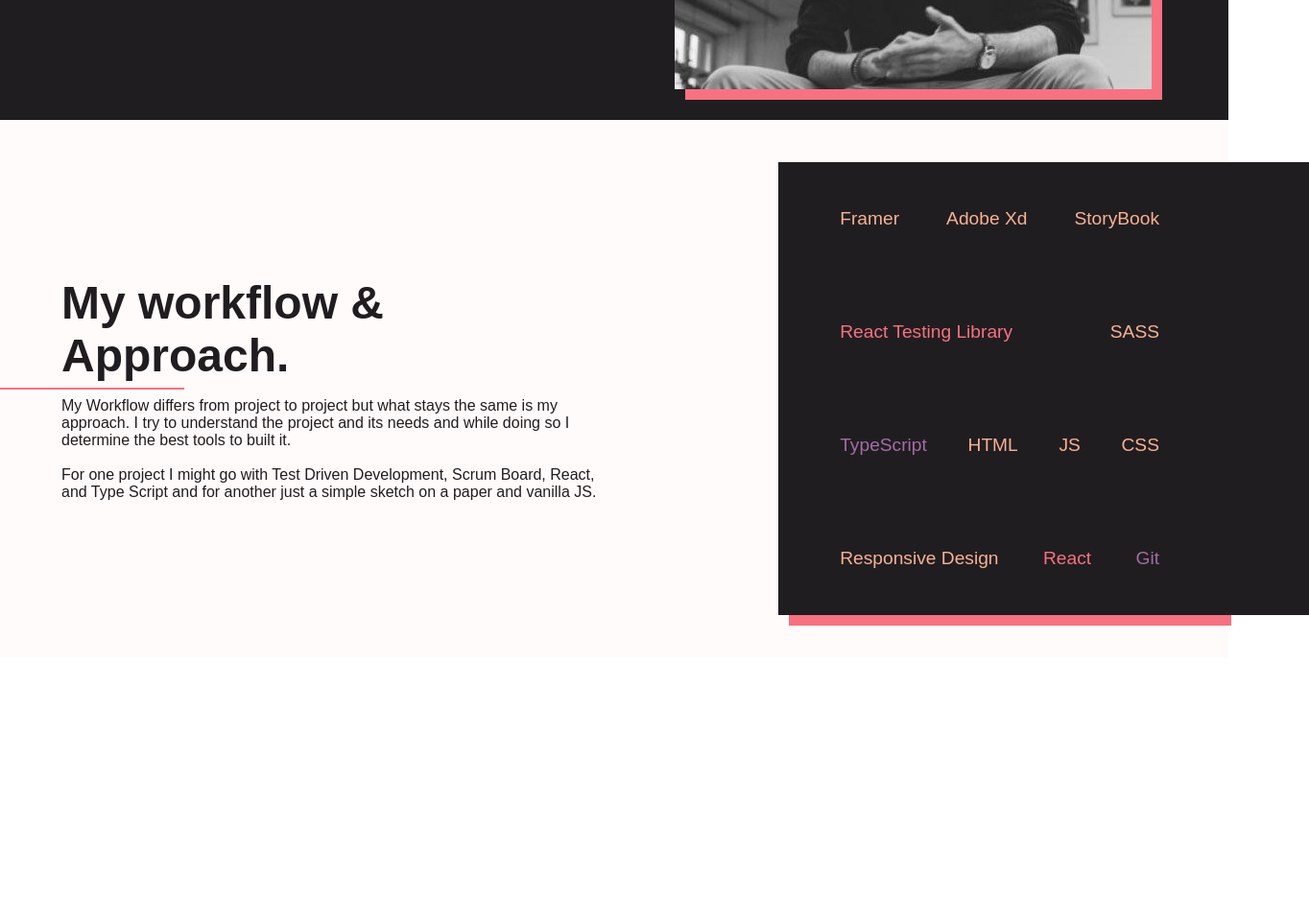
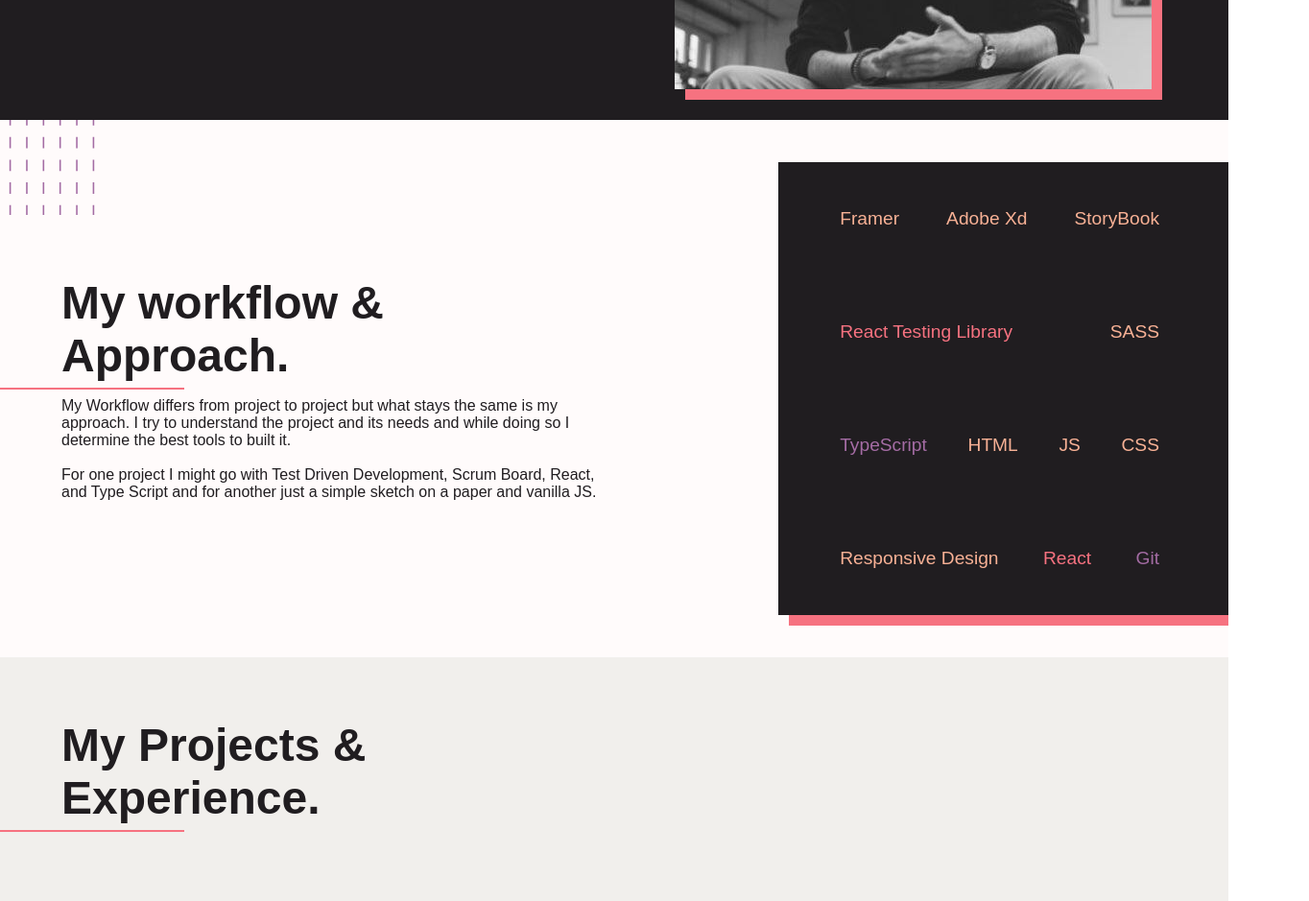
Before and after one commit to barbodGarsha/Portfolio-v2, a plain HTML site: page index.html in a window 1280 px wide. Shown: the part 500-1439 px from the top of the page at 96% size, 1364 px wide, since content can reach past the window. Before the commit the page ends 1185 px from the top, so only its background shows below. Drawn offline with Linux system fonts and the light colour scheme.

Commit message:
added some details + added the project section

```diff
--- a/index.html
+++ b/index.html
@@ -32,7 +32,7 @@
                 <div class="hero__design__img-container">
                     <img src="/images/profile.jpg" alt="My Photo" class="hero__design__img">
                     <div class="hero__design__img-shadow"></div>
-                    <img src="/images/hero-design-lines.svg" alt="" class="hero__design-lines">
+                    <img src="/images/design-lines.svg" alt="" class="hero__design-lines">
                 </div>
             </div>
         </div>
@@ -40,6 +40,7 @@
 
     <section class="workflow">
         <div class="workflow__container">
+            <img src="/images/design-lines.svg" alt="" class="workflow__design-lines">
             <div class="workflow__content">
                 <div class="title title--primary-var">
                     <p class="title__txt">My workflow &<br> Approach.</p>
@@ -80,5 +81,14 @@
             </div>
         </div>
     </section>
+
+    <section class="projects">
+        <div class="projects__container">
+            <div class="title title--primary-var">
+                <p class="title__txt">My Projects &<br> Experience.</p>
+                <div class="title__underline"></div>
+            </div>
+        </div>
+    </section>
 </body>
 </html>
--- a/styles/main.scss
+++ b/styles/main.scss
@@ -147,9 +147,11 @@ li {
 
 
 .workflow {
+    overflow: hidden;
     background-color: $c-neutral-500;
 
     .workflow__container {
+        position: relative;
         height: 70vh;
         padding: 0rem 4rem;
         display: flex;
@@ -209,5 +211,20 @@ li {
                 }
             }
         }
+
+        .workflow__design-lines {
+            position: absolute;
+            top: -4.8rem;
+            left: -4.8rem;
+            width: 11rem;
+        }
     }
 }
+
+.projects {
+    background-color: $c-neutral-var-500;
+    .projects__container {
+        padding: 4rem;
+        padding-right: 0;
+    }
+}
```
Also changed, not shown: images/design-lines.svg (added), styles/main.css, 1 other file.
